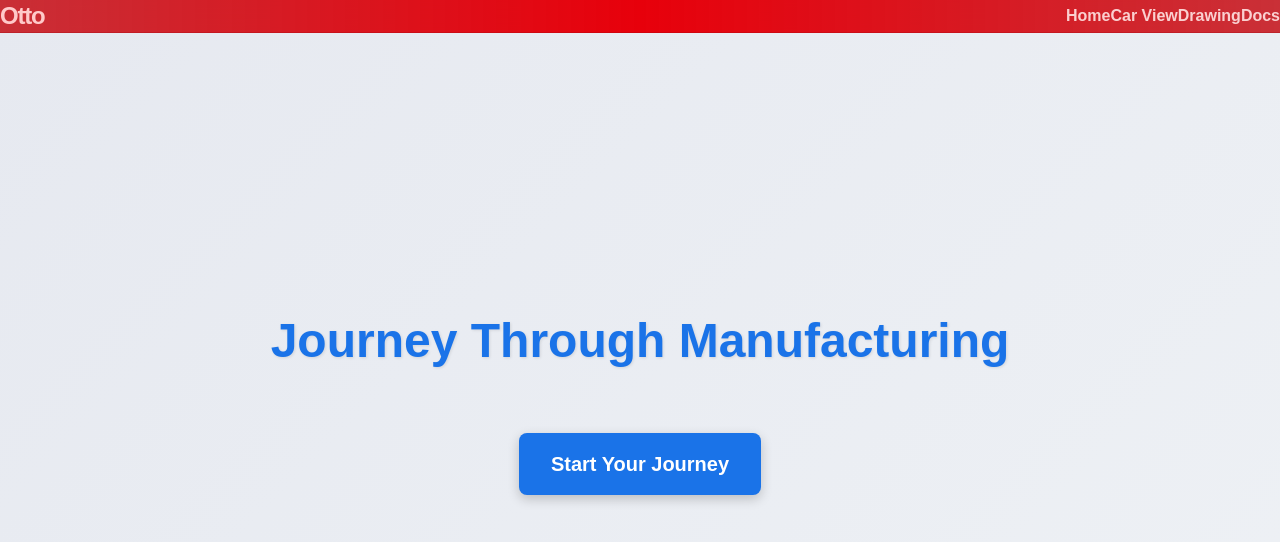
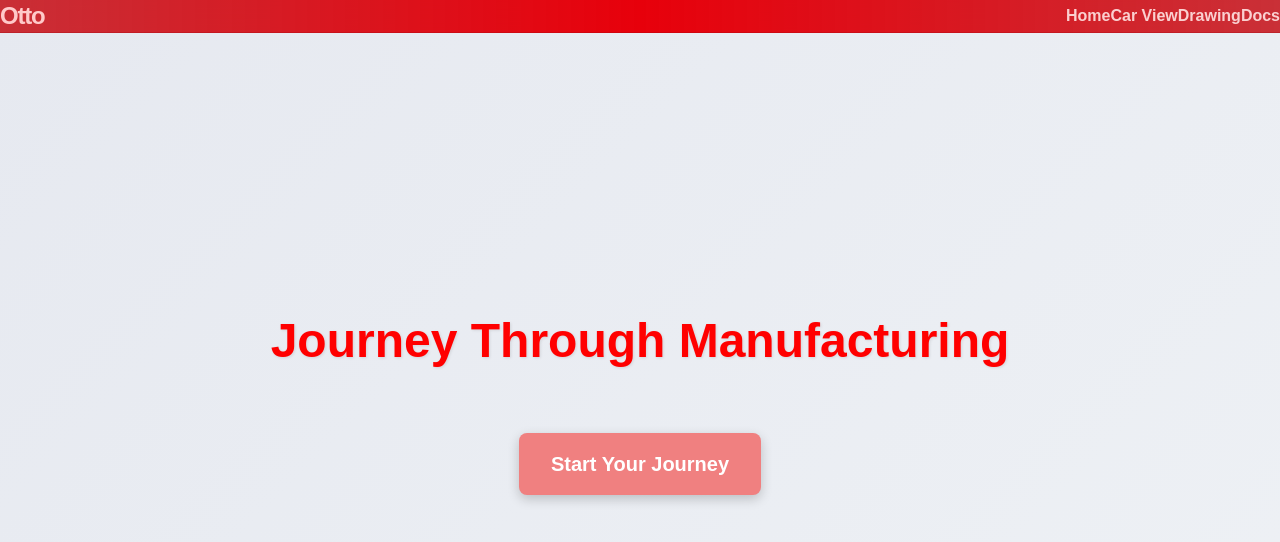
Before and after one commit to IAMAMZ/Otto, a Next.js app in the folder frontend/otto/: page /manufacturing-cell in a window 1280 px wide. Shown: the top 542 px of the page. Built offline with nearby package versions, Linux system fonts and the light colour scheme.

Commit message:
edited styles for cell learning

```diff
--- a/frontend/otto/app/manufacturing-cell/styles.css
+++ b/frontend/otto/app/manufacturing-cell/styles.css
@@ -31,7 +31,7 @@ body {
 .title {
   font-size: 3rem;
   font-weight: 700;
-  color: #1a73e8;
+  color: red;
   text-shadow: 1px 1px 3px rgba(0, 0, 0, 0.1);
   margin-bottom: 0.5rem;
 }
@@ -49,7 +49,7 @@ body {
   font-size: 1.25rem;
   font-weight: 600;
   color: #fff;
-  background-color: #1a73e8;
+  background-color: lightcoral;
   border: none;
   border-radius: 8px;
   cursor: pointer;
@@ -75,7 +75,7 @@ body {
 .stage-title {
   font-size: 2rem;
   font-weight: 600;
-  color: #1a73e8;
+  color: coral;
   margin-bottom: 1rem;
   text-align: center;
 }
@@ -117,7 +117,7 @@ body {
   font-size: 1rem;
   font-weight: 500;
   color: #fff;
-  background-color: #28a745;
+  background-color: black;
   text-decoration: none;
   border-radius: 6px;
   margin-bottom: 1.5rem;
@@ -126,7 +126,7 @@ body {
 }
 
 .view-3d-btn:hover {
-  background-color: #218838;
+  background-color: lightcoral;
 }
 
 /* Navigation */
@@ -142,7 +142,7 @@ body {
   font-size: 1rem;
   font-weight: 500;
   color: #fff;
-  background-color: #28a745;
+  background-color:black;
   border: none;
   border-radius: 6px;
   cursor: pointer;
```
